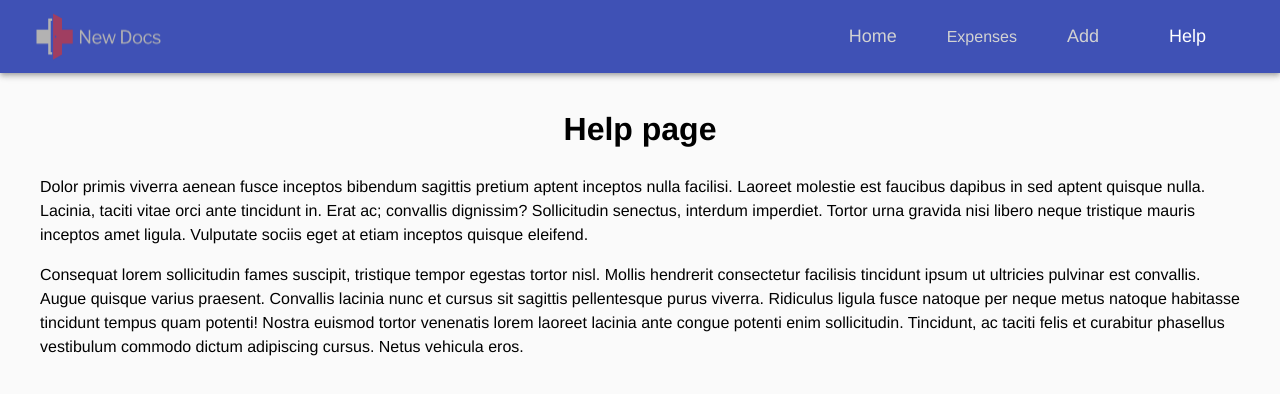
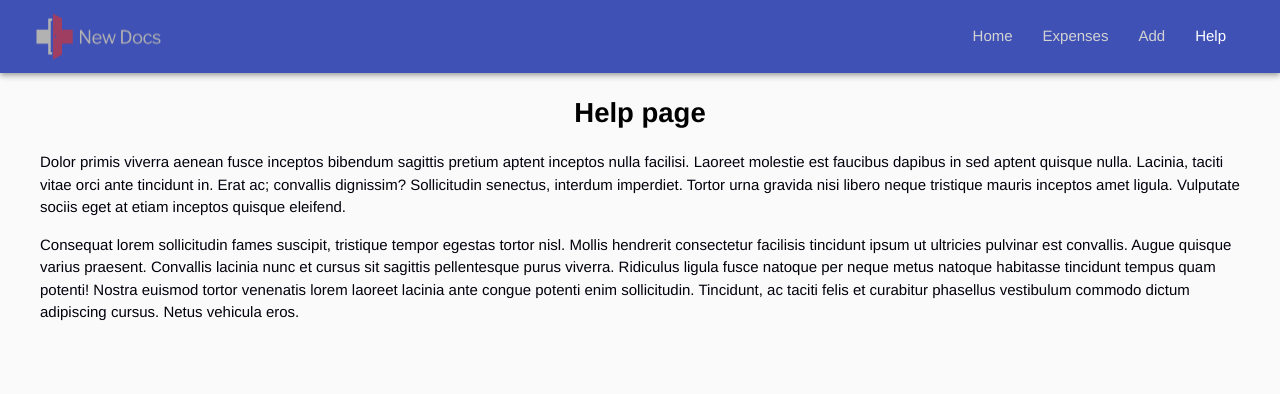
Before and after one commit to stefan22/rjs-redux, a React (Create React App) app: page /help in a window 1280 px wide. Shown: the top 394 px of the page. Built offline with nearby package versions, Linux system fonts and the light colour scheme.

Commit message:
[house-keeping]removed-moved-refactored

```diff
--- a/src/App.js
+++ b/src/App.js
@@ -1,9 +1,7 @@
 import React, { Component } from 'react';
-import {Link} from 'react-router-dom';
 import Header from './components/header';
 import BlueButton from './components/button';
 import './scss/App.scss';
-import './scss/home.scss';
 
 class App extends Component {
   constructor(props) {
@@ -17,17 +15,15 @@ class App extends Component {
     return (
       <div className="container">
           <Header pageName={this.state.pageName} />
+          <BlueButton name={btnName} />
+          <p>Click button for 404 page</p>
 
-            <Link to='/lost'>
-                <BlueButton name={btnName} />
-            </Link>
-            <p>Click button for 404 page</p>
-            <div className='store-data'>
-              <h2>created expenses list page</h2>
-
-              top menu..
-
-            </div>
+          <div className='main-content'>
+            <h2>Main content</h2>
+            <p className='text-left'>
+            Dolor primis viverra aenean fusce inceptos bibendum sagittis pretium aptent inceptos nulla facilisi. Laoreet molestie est faucibus dapibus in sed aptent quisque nulla. Lacinia, taciti vitae orci ante tincidunt in. Erat ac; convallis dignissim? Sollicitudin senectus, interdum imperdiet. Tortor urna gravida nisi libero neque tristique mauris inceptos amet ligula. Vulputate sociis eget at etiam inceptos quisque eleifend.
+            </p>
+          </div>
       </div>
     );
   }
--- a/src/components/button.js
+++ b/src/components/button.js
@@ -1,14 +1,17 @@
 import React from 'react';
 import Button from '@material-ui/core/Button';
+import {Link} from 'react-router-dom';
 import '../scss/App.scss';
 
 const BlueButton = (props) => {
 
   return (
     <div className='button-wrap'>
-      <Button variant="contained" color="primary">
-       {props.name}
-      </Button>
+       <Link to='/lost'>
+        <Button variant="contained" color="primary">
+          {props.name}
+        </Button>
+      </Link>
     </div>
   );
 
--- a/src/components/header.js
+++ b/src/components/header.js
@@ -5,9 +5,9 @@ const Header = (props) => {
   return (
     <div className='header'>
       <h1 className='text-center border-bottom'>{props.pageName}</h1>
-      <p>Dolor primis viverra aenean fusce inceptos bibendum sagittis pretium aptent inceptos nulla facilisi. Laoreet molestie est faucibus dapibus in sed aptent quisque nulla. Lacinia, taciti vitae orci ante tincidunt in. Erat ac; convallis dignissim? Sollicitudin senectus, interdum imperdiet. Tortor urna gravida nisi libero neque tristique mauris inceptos amet ligula. Vulputate sociis eget at etiam inceptos quisque eleifend.</p>
+      <p className='text-left'>Dolor primis viverra aenean fusce inceptos bibendum sagittis pretium aptent inceptos nulla facilisi. Laoreet molestie est faucibus dapibus in sed aptent quisque nulla. Lacinia, taciti vitae orci ante tincidunt in. Erat ac; convallis dignissim? Sollicitudin senectus, interdum imperdiet. Tortor urna gravida nisi libero neque tristique mauris inceptos amet ligula. Vulputate sociis eget at etiam inceptos quisque eleifend.</p>
 
-      <p>Consequat lorem sollicitudin fames suscipit, tristique tempor egestas tortor nisl. Mollis hendrerit consectetur facilisis tincidunt ipsum ut ultricies pulvinar est convallis. Augue quisque varius praesent. Convallis lacinia nunc et cursus sit sagittis pellentesque purus viverra. Ridiculus ligula fusce natoque per neque metus natoque habitasse tincidunt tempus quam potenti! Nostra euismod tortor venenatis lorem laoreet lacinia ante congue potenti enim sollicitudin. Tincidunt, ac taciti felis et curabitur phasellus vestibulum commodo dictum adipiscing cursus. Netus vehicula eros.</p>
+      <p className='text-left'>Consequat lorem sollicitudin fames suscipit, tristique tempor egestas tortor nisl. Mollis hendrerit consectetur facilisis tincidunt ipsum ut ultricies pulvinar est convallis. Augue quisque varius praesent. Convallis lacinia nunc et cursus sit sagittis pellentesque purus viverra. Ridiculus ligula fusce natoque per neque metus natoque habitasse tincidunt tempus quam potenti! Nostra euismod tortor venenatis lorem laoreet lacinia ante congue potenti enim sollicitudin. Tincidunt, ac taciti felis et curabitur phasellus vestibulum commodo dictum adipiscing cursus. Netus vehicula eros.</p>
     </div>
   );
 };
--- a/src/router/pages/not-found-page.js
+++ b/src/router/pages/not-found-page.js
@@ -9,13 +9,10 @@ class NotFoundPage extends Component {
   render() {
     return (
       <div>
-        <div className="app-comp full-container no-padding">
-
-        </div>
         <div className='container'>
           <div className='lost-header'>
             <h1>Is someone maybe lost?</h1>
-            <h4>Luckily, we're here to help!</h4>
+            <h2>Luckily, we're here to help!</h2>
           </div>
           <div className='lost-error'>
             <Button component={Link} to='/'
--- a/src/scss/App.scss
+++ b/src/scss/App.scss
@@ -1,65 +1,20 @@
 @import './base/base';
-@import './base/settings';
-// @import './components/expenses-list';
-// @import './components/top-bar';
-
-
-
-
-
-/* topbar */
-
-.topbar {
-  flex-grow: 1;
-}
-.topbar-icon {
-  margin-left: -12;
-  margin-right: 20;
-}
-.topbar-grow {
-  flex-grow: 1;
-}
-.topbar-icon img {//doc logo
-  max-width: 125px;
-  width:100%;
-  height: auto;
-}
-
-.topbar-home:hover,.topbar-home:active, .topbar-add:hover,.topbar-add:active, .topbar-create:hover, .topbar-create:active, .topbar-edit:hover, .topbar-edit:active, .topbar-delete:active, .topbar-help:active,
-.topbar-delete:hover, .topbar-help:hover, .back-home:active, .back-home:focus,
-.back-home:hover, a.button:hover, .button:hover, button:hover  {
-  border:none;
-}
-
-a.nav.topbar-home, a.nav.topbar-add, a.nav.topbar-help  {
-  font-size: $nav-size;
-  color:#d2d2d2;
-  padding: 18px 20px;
-  text-decoration: none;
-  font-weight: 300;
-  text-transform: capitalize;
-  &.is-active {
-    color:#fff;
-  }
-
-}
-
-button.topbar-icon:hover, button.topbar-icon:active {
-  border:none;
-}
 
 /* button submenu */
-
 .button-wrap button {
-  font-size: $reg-button-size;
-  padding: 15px 27px;
+	font-size: $btn-size;
+	font-weight: 400;
+	padding: 12px 15px;
 }
-
 
 /* lost found page*/
 .lost-header {
-  margin:2em 0;
-  h1,h4 {
+	margin: 2em 0;
+	h2 {
+		font-weight: 500;
+	}
+	h1,
+	h2 {
 		text-align: center;
 	}
 }
@@ -74,19 +29,15 @@ button.topbar-icon:hover, button.topbar-icon:active {
 			padding: 0;
 			background-color: transparent;
 			&:hover {
-        background-color:transparent !important;
+				background-color: transparent !important;
 			}
 
 			img {
 				height: auto;
 				max-width: 600px;
-        width:100%;
+				width: 100%;
 				border-radius: 4px;
 			}
-
 		}
-
 	}
-
-
 }
--- a/src/scss/base/_base.scss
+++ b/src/scss/base/_base.scss
@@ -1,6 +1,11 @@
 @import './settings';
 @import './grid';
 @import './helpers';
+
+/*
+  base
+˚˚˚˚˚˚
+*/
 
 html {
   font-size: 62.5%;
@@ -26,3 +31,19 @@ body {
   justify-content: space-evenly;
   width:100%;
 }
+
+
+h1 {
+  font-size: $lg-size;
+}
+
+h2 {
+  font-size: $md-size;
+  font-weight: 500;
+}
+
+p {
+  font-size: $sm-size;
+  font-weight: 400;
+  color:#00010b;
+}
--- a/src/scss/base/_settings.scss
+++ b/src/scss/base/_settings.scss
@@ -1,21 +1,34 @@
-// Colors
-$off-black:#20222b;
-$dark-blue:#333745;
-$blue:#3c4251;
-$light-blue:#464b5e;
-$off-white:#afafd7;
+/*
+  colors
+˚˚˚˚˚˚˚˚˚˚˚˚
+*/
+$off-black: #20222b;
+$dark-blue: #333745;
+$blue: #3c4251;
+$light-blue: #464b5e;
+$off-white: #afafd7;
 $light-white: #fafafa;
-$purple:#8357c5;
+$purple: #8357c5;
 $blueblk: #00010b;
 
-// Spacing
+
+
+
+/*
+  font-size
+˚˚˚˚˚˚˚˚˚˚˚˚
+*/
+
 $xs-size: 1.2rem;
-$sm-size: 1.6rem;
-$nav-size: 1.8rem;
-$md-size: 2.0rem;
-$lg-size: 3.2rem;
+
+$sm-size: 1.5rem;
+
+$md-size:2.55rem;
+
+$lg-size: 2.75rem;
+
 $xl-size: 4.8rem;
+
 $desktop-breakpoint: 45rem;
 
-// button sizes
-$reg-button-size: 1.8rem;
+$btn-size:1.35rem;
--- a/src/scss/components/expenses-list.scss
+++ b/src/scss/components/expenses-list.scss
@@ -1,3 +1,5 @@
+@import '../base/settings';
+
 .paper-root {
 	width: 100%;
 	overflow-x: auto;
@@ -7,14 +9,14 @@
 			background-color: #333333;
 			> tr {
 				&:hover {
-          background:#333333;
+					background: #333333;
 				}
 				> th {
 					color: whitesmoke;
 					font-weight: 400;
-          font-size: 1.7rem;
-          @media (max-width:667px) {
-            font-size: 1.5rem;
+					font-size: $sm-size;
+					@media (max-width: 667px) {
+						font-size: $sm-size;
 					}
 					text-align: left;
 				}
@@ -23,46 +25,41 @@
 		tr {
 			&:hover {
 				font-weight: 400;
-        background:#eeeeee;
+				background: #eeeeee;
 				cursor: pointer;
 			}
 			> td {
 				font-weight: 400;
-        font-size: 1.5rem;
+				font-size: $sm-size;
 				text-align: left;
-        color:#00010b;
+				color: #00010b;
 			}
 		}
-
 	} //expenses-table
-}//paper-root
-
+} //paper-root
 
 .input-filters {
 	display: flex;
-  margin:40px 0 0;
-  @media (max-width:667px) {
-    margin:0;
+	margin: 40px 0 0;
+	@media (max-width: 667px) {
+		margin: 0;
 		button .search-menu-icon {
 			display: none;
 		}
 	}
 	.filters-container {
-
-    display:flex;
+		display: flex;
 		flex-wrap: wrap;
-    width:100%;
+		width: 100%;
 		input {
-      padding:12px 20px;
-      margin:0;
+			padding: 12px 20px;
+			margin: 0;
 			line-height: 27px;
-      font-size: 15px;
+			font-size: $sm-size;
 			width: 100%;
 		}
 	}
 }
-
-
 
 /* search-bar */
 
@@ -72,17 +69,17 @@
 	align-items: center;
 	width: 400px;
 	margin: 2em 0;
-
 }
 
-.search-root input:focus, .search-root input:active, .search-root input:hover {
-  outline:none;
-  border:none;
+.search-root input:focus,
+.search-root input:active,
+.search-root input:hover {
+	outline: none;
+	border: none;
 	box-shadow: none;
 }
 
 .search-input {
-  margin-left:8px;
-  flex:1;
-
+	margin-left: 8px;
+	flex: 1;
 }
--- a/src/scss/components/top-bar.scss
+++ b/src/scss/components/top-bar.scss
@@ -1,3 +1,9 @@
+@import '../base/settings';
+
+/*
+  top-bar
+˚˚˚˚˚˚˚˚˚˚˚˚
+*/
 .topbar {
   header {
     max-height: 73.25px;
@@ -21,6 +27,10 @@
         margin:0;
         height: 61px;
         width:32%;
+        span {
+          justify-content: flex-start;
+        }
+
         img:hover,img:focus, img:active {
           mix-blend-mode: color-burn;
           background:#fff;
@@ -30,7 +40,7 @@
       a.nav {
         padding:0;
         margin:0;
-        font-size: 1em;
+        font-size:$sm-size;
         padding: 4px 4px 2px 4px;
 
       }
@@ -40,15 +50,44 @@
   }
 }
 .container {
+  header {
+    margin:2em 0;
+  }
   @media (max-width:667px) {
     .header {
       h1 {
-        font-size: 2.55rem;
+        font-size: $lg-size;
+        font-weight: 500;
       }
       p {
+        font-size:$sm-size;
         text-align: justify;
-        font-size: .9em;
       }
+    }
+    .main-content {
+      margin:2em 0;
+      @media (max-width:667px) {
+        p {
+          text-align: justify;
+        }
+      }
+
     }
   }
 }
+
+
+/* topbar */
+
+.topbar-grow {
+  flex-grow: 1;
+}
+.topbar-icon img {//doc logo
+  max-width: 125px;
+  width:100%;
+  height: auto;
+}
+
+button.topbar-icon:hover, button.topbar-icon:active {
+  border:none;
+}
--- a/src/scss/home.scss
+++ /dev/null
@@ -1,3 +0,0 @@
-.header {
-  margin:2em 0;
-}
```
Also changed, not shown: src/scss/base/_helpers.scss (+130 -61 lines). Lines whose indentation alone changed are shown as unchanged.
